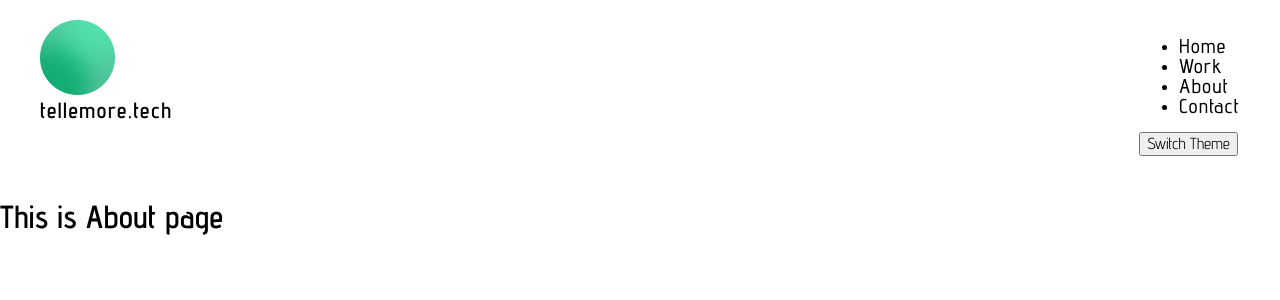
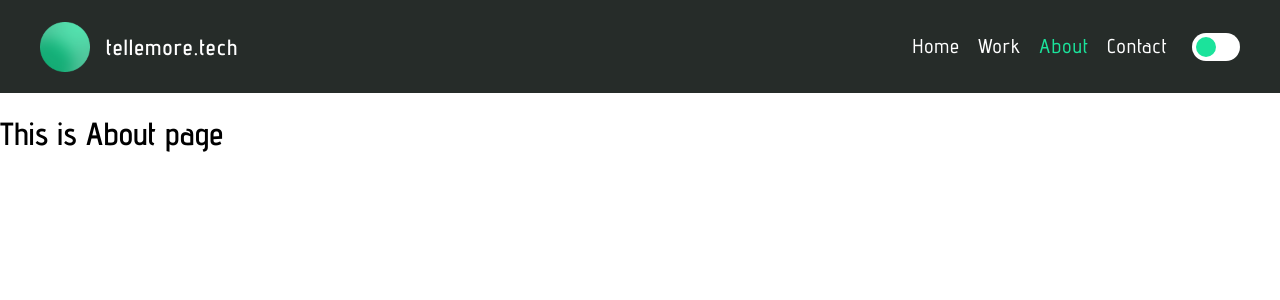
Before and after one commit to JeffreyHelder/tellemore-nextapp, a Next.js app: page /about in a window 1280 px wide. Shown: the top 300 px of the page. Built offline with nearby package versions, Linux system fonts and the light colour scheme.

Commit message:
created header component for mobile are desktop

```diff
--- a/components/Header.tsx
+++ b/components/Header.tsx
@@ -1,14 +1,16 @@
-import * as React from "react";
+import React, { useEffect, useState } from "react";
 import { NAV_ITEMS, BRAND_DATA } from "../lib/MockData";
 import Image from "next/image";
 import Typography from "./Typography";
 import logo from "../public/logo.png";
-import Link from "next/link";
 import styled from "styled-components";
+import rgba from "../styles/functions/rgba";
+import ThemeSwitch from "./ThemeSwitch";
+import { useRouter } from "next/router";
 
 type HeaderProps = {
   toggleTheme: () => void;
-  themeMode: string;
+  lightMode: boolean;
 };
 
 const StyledHeader = styled.header(({ theme }) => ({
@@ -16,32 +18,178 @@ const StyledHeader = styled.header(({ theme }) => ({
   flexDirection: "row",
   width: "calc(100vw - 80px)",
   justifyContent: "space-between",
-  padding: "20px 40px"
+  padding: "20px 40px",
+  background: rgba(theme.palette.background, 0.95),
+  backdropFilter: "blur(12px)",
+  "& .tellemore-logo-container": {
+    display: "flex",
+    flexDirection: "row",
+    alignItems: "center",
+    cursor: "pointer",
+    "& span": {
+      width: "50px !important",
+      marginRight: "16px !important"
+    }
+  },
+  "@media screen and (max-width: 840px)": {
+    padding: "10px 14px",
+    width: "calc(100vw - 28px)",
+    "& .tellemore-logo-container": {
+      display: "flex",
+      flexDirection: "row",
+      alignItems: "center",
+      cursor: "pointer",
+      "& span": {
+        width: "30px !important",
+        marginRight: "10px !important"
+      }
+    }
+  },
+  "& .tellemore-navigation-wrapper": {
+    display: "inline-flex",
+    alignItems: "center",
+    "& .tellemore-navigation": {
+      display: "flex",
+      marginRight: "20px",
+      "&_inner": {
+        listStyle: "none",
+        padding: 0,
+        display: "inline-flex",
+        "& >li>a": {
+          padding: "4px",
+          cursor: "pointer"
+        },
+        "& li:not(:last-child)": {
+          marginRight: "10px"
+        }
+      }
+    }
+  },
+  "& .mobile-menu": {
+    color: theme.palette.text,
+    width: "34px",
+    height: "34px",
+    lineHeight: "34px",
+    textAlign: "center"
+  },
+  "& .mobile-menu-close": {
+    position: "absolute",
+    top: "10px",
+    right: "14px"
+  },
+  "& .mobile-menu-backdrop": {
+    position: "fixed",
+    top: 0,
+    left: 0,
+    width: "100vw",
+    height: "100vh",
+    background: rgba(theme.palette.background, 0.9),
+    backdropFilter: "blur(4px)"
+  },
+  "& .tellemore-mobile-menu-navigation-wrapper": {
+    position: "absolute",
+    display: "flex",
+    flexDirection: "column",
+    alignItems: "center",
+    padding: "20px",
+    bottom: "calc(100% - 310px)",
+    left: "calc(50% - 62px)",
+    zIndex: 100
+  },
+  "& .tellemore-mobile-menu-navigation_inner": {
+    listStyle: "none",
+    padding: 0,
+    margin: 0,
+    display: "flex",
+    flexDirection: "column",
+    "& >li": {
+      display: "flex",
+      textAlign: "center",
+      justifyContent: "center",
+      marginBottom: "20px"
+    },
+    "& >li>a": {
+      padding: "4px",
+      cursor: "pointer"
+    }
+  }
 }));
 
-const Header = ({ toggleTheme }: HeaderProps) => (
+const Header = ({ toggleTheme, lightMode }: HeaderProps) => {
+  const router = useRouter();
+  const [isMobile, setIsMobile] = useState(false);
+  const [isMenuOpen, setIsMenuOpen] = useState(false);
+
+  const handleRoute = (route: string) => {
+    router.push(route);
+  };
+
+  const handleResize = () => {
+    if (window.innerWidth < 840) {
+      setIsMobile(true);
+    } else {
+      setIsMobile(false);
+      setIsMenuOpen(false);
+    }
+  };
+
+  useEffect(() => {
+    handleResize();
+    window.addEventListener("resize", handleResize);
+  });
+
+  return (
     <StyledHeader>
-    <div>
+      <div onClick={() => handleRoute("/")} className="tellemore-logo-container">
         <Image src={logo} alt="basic teal circle logo" />
         <Typography type="LogoCopy">{BRAND_DATA.company}</Typography>
       </div>
-    <div>
-      <nav>
-        <ul>
+      {isMobile ? (
+        <>
+          <span onClick={() => setIsMenuOpen(true)} className="mobile-menu material-symbols-outlined">
+            menu
+          </span>
+          {isMenuOpen && (
+            <>
+              <span onClick={() => setIsMenuOpen(false)} className="mobile-menu-backdrop" />
+              <span onClick={() => setIsMenuOpen(false)} className="mobile-menu mobile-menu-close material-symbols-outlined">
+                close
+              </span>
+              <div className="tellemore-mobile-menu-navigation-wrapper">
+                <nav className="tellemore-mobile-menu-navigation">
+                  <ul className="tellemore-mobile-menu-navigation_inner">
                     {NAV_ITEMS.sort((a, b) => a.order - b.order).map(item => (
-            <li key={item.slug}>
-              <Link href={item.slug}>
-                <Typography type="Nav">{item.title}</Typography>
-              </Link>
+                      <li key={item.slug} onClick={() => handleRoute(item.slug)}>
+                        <Typography type="Nav" className={router.pathname == item.slug ? "active" : ""}>
+                          {item.title}
+                        </Typography>
                       </li>
                     ))}
                   </ul>
                 </nav>
-      <button type="button" onClick={toggleTheme}>
-        Switch Theme
-      </button>
+                <ThemeSwitch lightMode={lightMode} toggleTheme={toggleTheme} />
               </div>
+            </>
+          )}
+        </>
+      ) : (
+        <div className="tellemore-navigation-wrapper">
+          <nav className="tellemore-navigation">
+            <ul className="tellemore-navigation_inner">
+              {NAV_ITEMS.sort((a, b) => a.order - b.order).map(item => (
+                <li key={item.slug} onClick={() => handleRoute(item.slug)}>
+                  <Typography type="Nav" className={router.pathname == item.slug ? "active" : ""}>
+                    {item.title}
+                  </Typography>
+                </li>
+              ))}
+            </ul>
+          </nav>
+          <ThemeSwitch lightMode={lightMode} toggleTheme={toggleTheme} />
+        </div>
+      )}
     </StyledHeader>
   );
+};
 
 export default Header;
--- a/components/Layout.tsx
+++ b/components/Layout.tsx
@@ -4,12 +4,12 @@ import Header from "./Header";
 type LayoutProps = {
   children: any;
   toggleTheme: () => void;
-  themeMode: string;
+  lightMode: boolean;
 };
 
-const Layout = ({ children, toggleTheme, themeMode }: LayoutProps) => (
+const Layout = ({ children, toggleTheme, lightMode }: LayoutProps) => (
   <>
-    <Header themeMode={themeMode} toggleTheme={() => toggleTheme()} />
+    <Header lightMode={lightMode} toggleTheme={() => toggleTheme()} />
     <main>{children}</main>
   </>
 );
--- /dev/null
+++ b/components/ThemeSwitch.tsx
@@ -0,0 +1,57 @@
+import * as React from "react";
+import styled from "styled-components";
+
+type SwitchProps = {
+  toggleTheme: () => void;
+  lightMode: boolean;
+};
+
+const SwitchStyle = styled.label(({ theme }) => ({
+  position: "relative",
+  display: "inline-block",
+  width: "48px",
+  height: "28px",
+  "& input": {
+    opacity: 0,
+    width: 0,
+    height: 0,
+    "&:checked + .slider": {
+      backgroundColor: theme.palette.black,
+      "& span": {
+        transform: "translateX(19px)"
+      }
+    }
+  },
+  "& .slider": {
+    position: "absolute",
+    cursor: "pointer",
+    top: 0,
+    left: 0,
+    right: 0,
+    bottom: 0,
+    borderRadius: "14px",
+    backgroundColor: theme.palette.white,
+    transition: ".4s",
+    "& span": {
+      position: "absolute",
+      height: "20px",
+      width: "20px",
+      left: "4px",
+      top: "4px",
+      borderRadius: "10px",
+      backgroundColor: theme.palette.primary,
+      transition: ".4s"
+    }
+  }
+}));
+
+const ThemeSwitch = ({ toggleTheme, lightMode }: SwitchProps) => (
+  <SwitchStyle className="switch">
+    <input onChange={toggleTheme} type="checkbox" checked={lightMode} />
+    <span className="slider .round">
+      <span className="round"></span>
+    </span>
+  </SwitchStyle>
+);
+
+export default ThemeSwitch;
--- a/package.json
+++ b/package.json
@@ -9,9 +9,11 @@
     "lint": "next lint"
   },
   "dependencies": {
+    "@types/chroma-js": "^2.1.4",
     "@types/styled-components": "^5.1.25",
     "@typescript-eslint/eslint-plugin": "^5.13.0",
     "@typescript-eslint/parser": "^5.0.0",
+    "chroma-js": "^2.4.2",
     "eslint-config-airbnb-typescript": "^17.0.0",
     "eslint-config-prettier": "^8.5.0",
     "eslint-plugin-prettier": "^4.2.1",
--- a/pages/_app.tsx
+++ b/pages/_app.tsx
@@ -7,13 +7,13 @@ import "../styles/global.css";
 import Layout from "../components/Layout";
 
 function MyApp({ Component, pageProps }: AppProps) {
-  const [theme, setTheme] = useState("light");
+  const [theme, setTheme] = useState("dark");
 
   const toggleTheme = () => (theme == "light" ? setTheme("dark") : setTheme("light"));
 
   return (
     <ThemeProvider theme={theme == "light" ? lightTheme : darkTheme}>
-      <Layout themeMode={theme} toggleTheme={() => toggleTheme()}>
+      <Layout lightMode={theme == "light" ? true : false} toggleTheme={() => toggleTheme()}>
         <Component {...pageProps} toggleTheme={toggleTheme} />
       </Layout>
     </ThemeProvider>
--- a/pages/_document.tsx
+++ b/pages/_document.tsx
@@ -12,7 +12,7 @@ export default function Document() {
         <link rel="preconnect" href="https://fonts.googleapis.com" />
         <link rel="preconnect" href="https://fonts.gstatic.com" crossOrigin="true" />
         <link href="https://fonts.googleapis.com/css2?family=Advent+Pro:wght@200;400;500;600&display=swap" rel="stylesheet" />
-        <link rel="stylesheet" href="https://fonts.googleapis.com/css2?family=Material+Symbols+Outlined:opsz,wght,FILL,GRAD@48,500,0,0&display=swap" />
+        <link rel="stylesheet" href="https://fonts.googleapis.com/css2?family=Material+Symbols+Outlined:opsz,wght,FILL,GRAD@48,700,0,0&display=swap" />
       </Head>
       <body>
         <Main />
--- a/styles/ThemeConfig.tsx
+++ b/styles/ThemeConfig.tsx
@@ -1,7 +1,7 @@
 const COMMON = {
   breakpoints: {
     sm: 550,
-    md: 850,
+    md: 840,
     lg: 1240,
     xl: 1640
   },
--- /dev/null
+++ b/styles/functions/rgba.ts
@@ -0,0 +1,11 @@
+import chroma from "chroma-js";
+
+function hexToRgb(color: any) {
+  return chroma(color).rgb().join(", ");
+}
+
+function rgba(color: any, opacity: any) {
+  return `rgba(${hexToRgb(color)}, ${opacity})`;
+}
+
+export default rgba;
```
Also changed, not shown: components/Typography.tsx (+20 -14 lines), 1 other file (tests, documents, lock files or other folders). Lines whose indentation alone changed are shown as unchanged.
